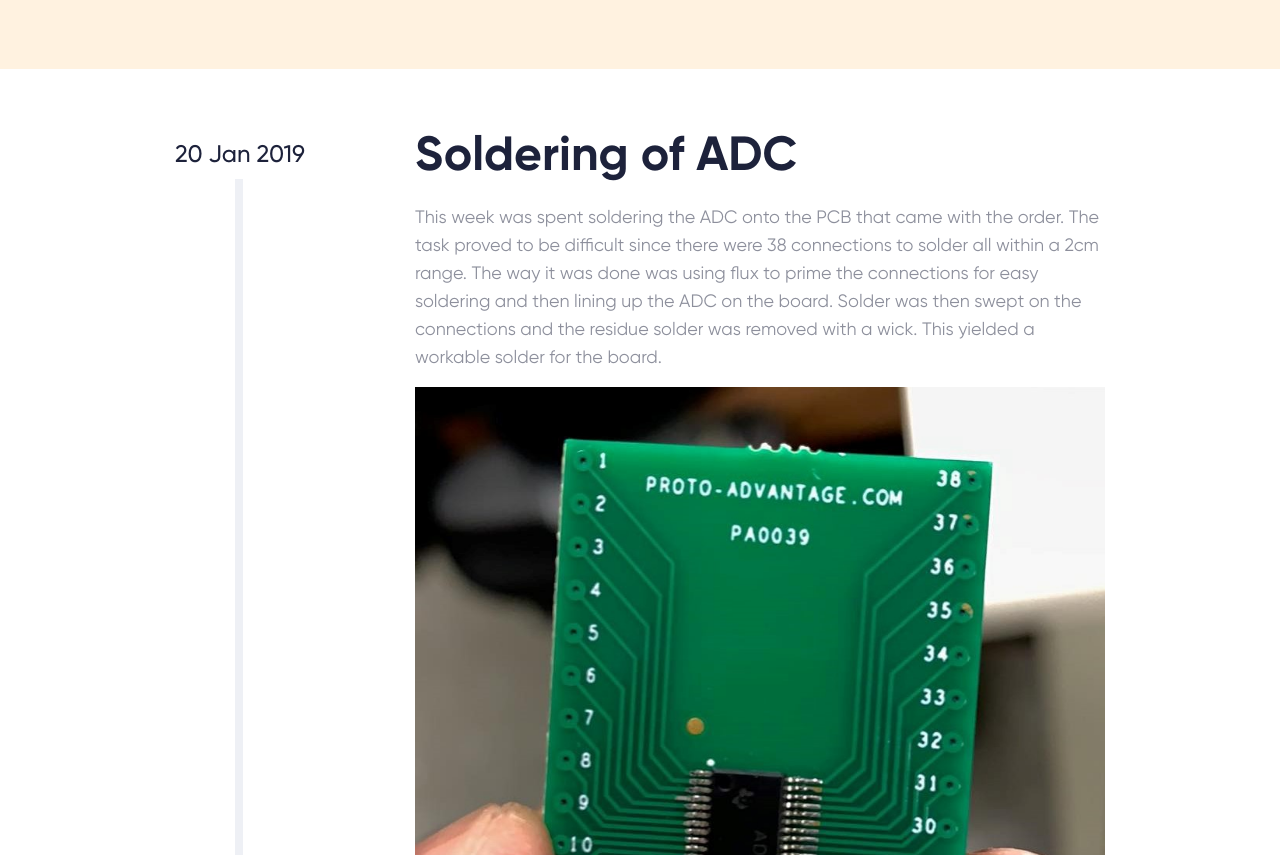
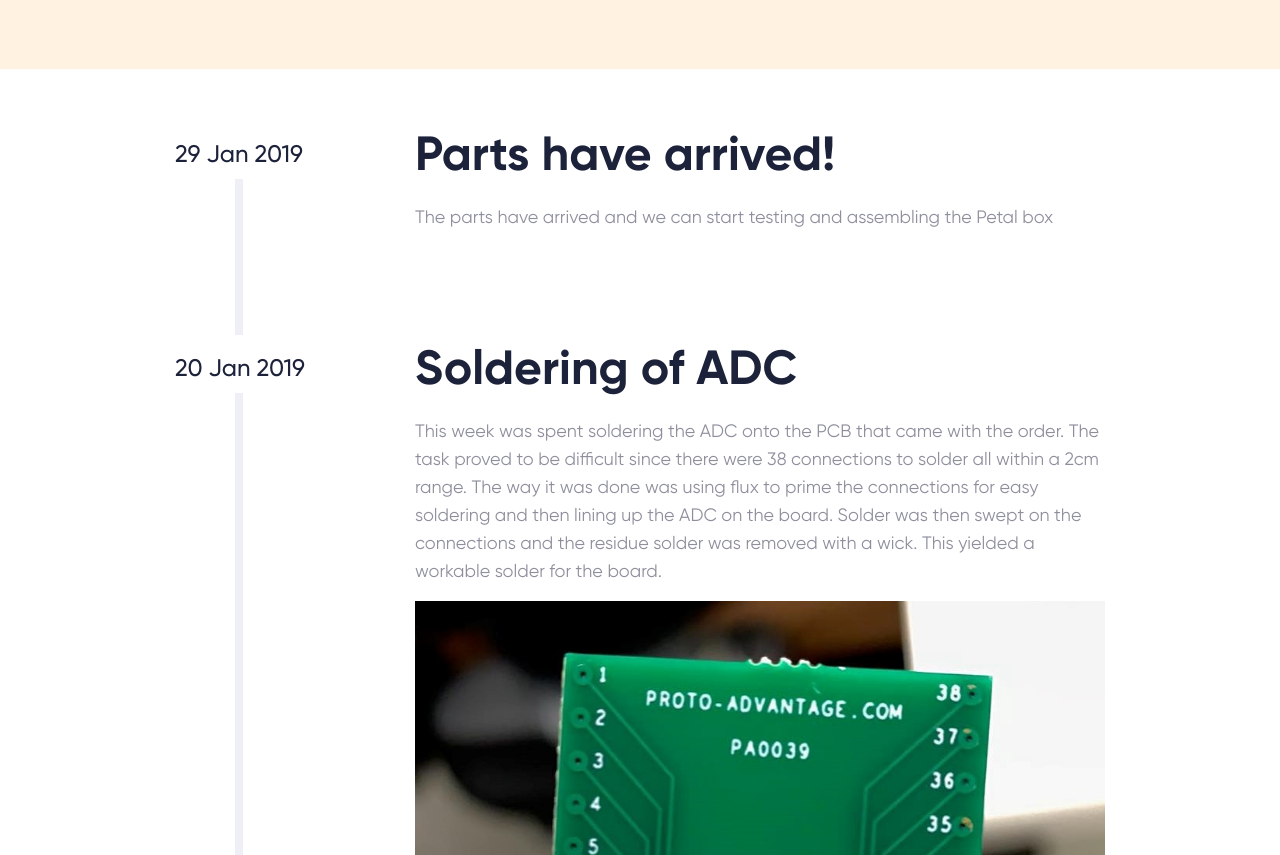
Before and after one commit to DayVidZhou/DayVidZhou.github.io, a plain HTML site: page news.html in a window 1280 px wide. Shown: the part 245-1100 px from the top of the page. Drawn offline with Linux system fonts and the light colour scheme; some packages are replaced by stand-ins of ours; a script that the page names is missing.

Commit message:
New post

```diff
--- a/news.html
+++ b/news.html
@@ -77,6 +77,21 @@
 				</div>
 				<div class="col-lg-3 col-md-3 col-sm-3 col-xs-12">
 					<div id="timestamp">
+						<h4 class="left">29 Jan 2019</h4>
+					</div>
+				</div>
+				<div class="content col-lg-9 col-md-9 col-sm-9 col-xs-12">
+					<h2 class="left">Parts have arrived!</h2>
+					<p class="left">The parts have arrived and we can start testing and assembling the Petal box</p>
+				</div>
+			</div>
+
+			<div class="article row">
+				<div id="timeline-container" class="col-lg-3 col-md-3 col-sm-3 col-xs-12 hidden-xs">
+					<div id="timeline"></div>
+				</div>
+				<div class="col-lg-3 col-md-3 col-sm-3 col-xs-12">
+					<div id="timestamp">
 						<h4 class="left">20 Jan 2019</h4>
 					</div>
 				</div>
```
